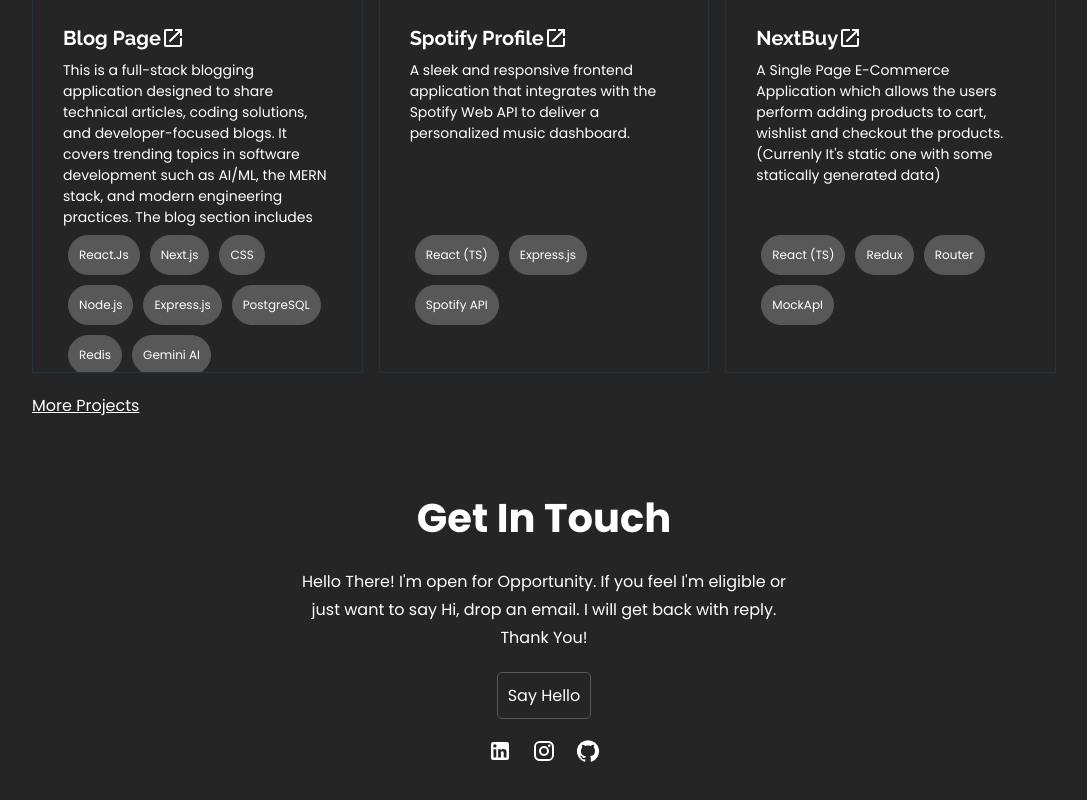
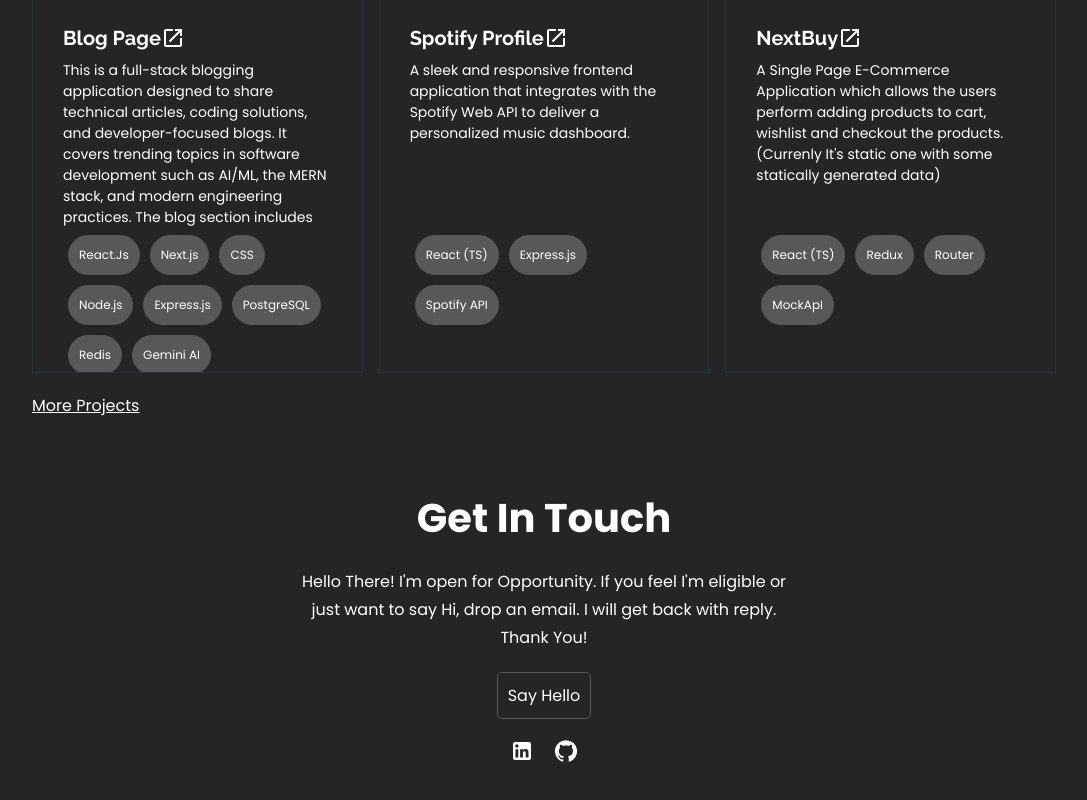
Before and after one commit to sambasivareddy-ch/sambasiva, a React (Create React App) app: page / in a window 1280 px wide. Shown: the part 1828-2628 px from the top of the page, without its empty margins (96-1183 px from the left). Built offline with nearby package versions, Linux system fonts and the light colour scheme.

Commit message:
Removed Instagram link from Contacts

```diff
--- a/src/components/Contact.js
+++ b/src/components/Contact.js
@@ -33,16 +33,6 @@ const Contact = () => {
         </li>
         <li>
           <a
-            href="https://www.instagram.com/samsr.ch/"
-            rel="noreferrer"
-            target="_blank"
-            aria-label="instagram"
-          >
-            <InstagramIcon />
-          </a>
-        </li>
-        <li>
-          <a
             href="https://github.com/sambasivareddy-ch"
             rel="noreferrer"
             target="_blank"
```
